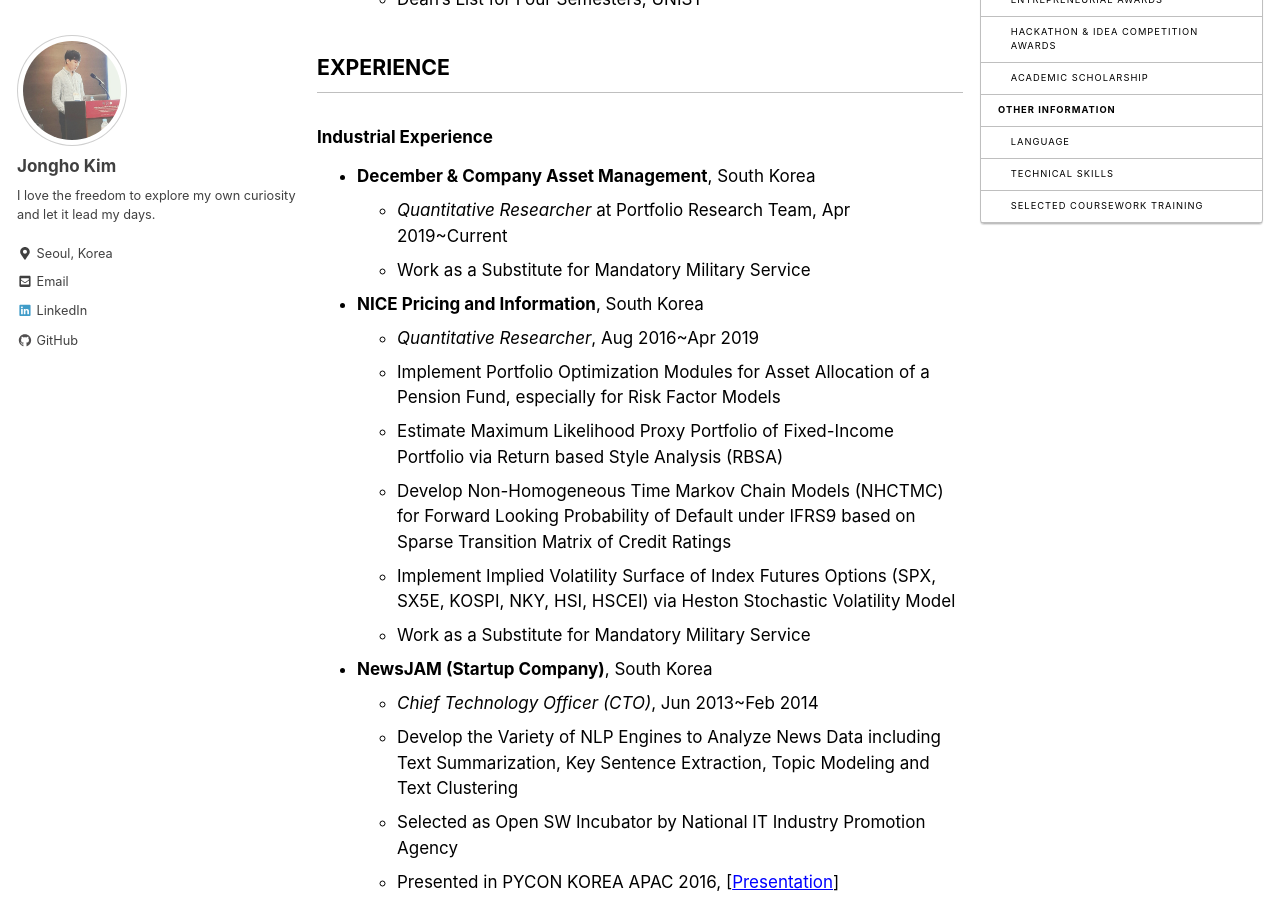
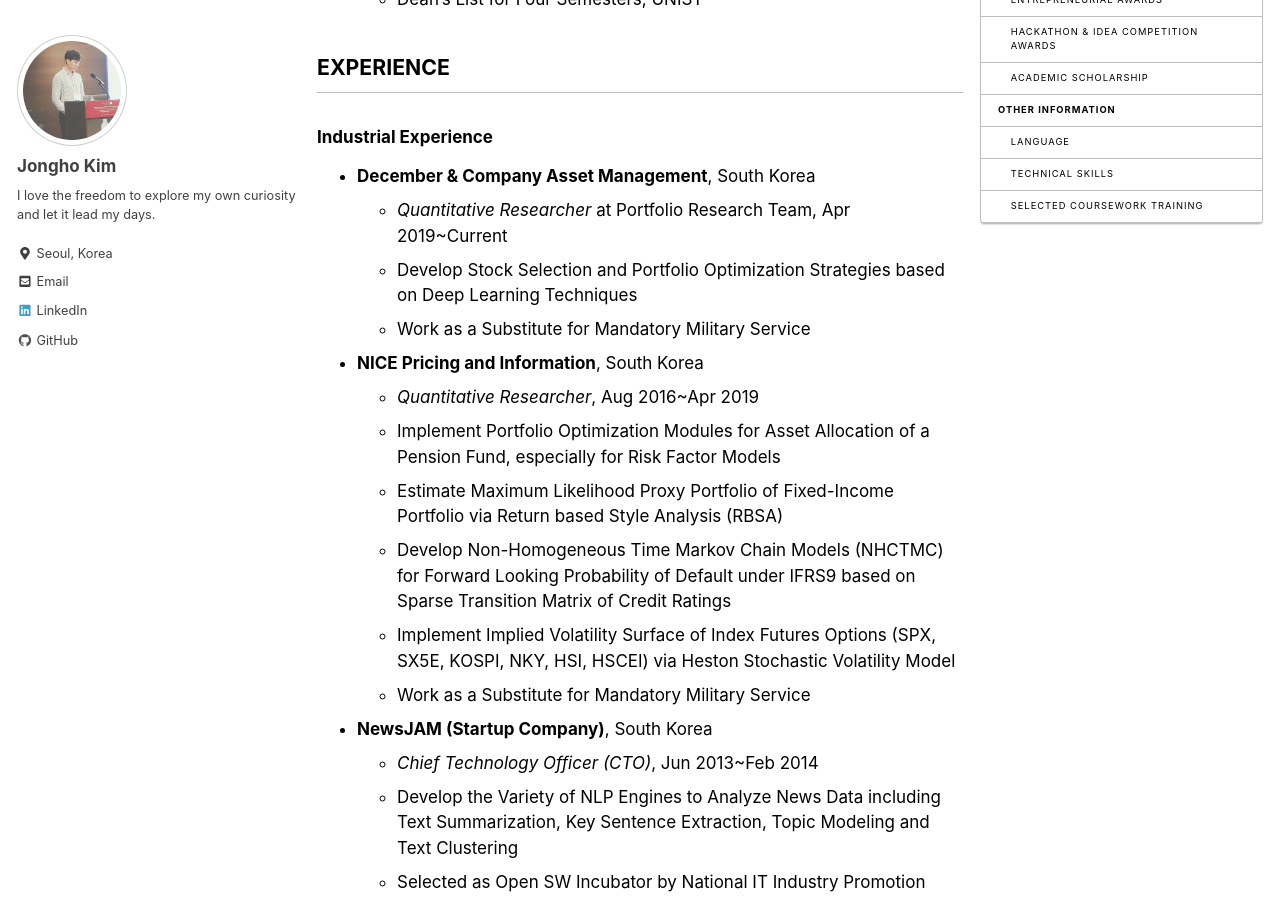
Before and after one commit to jonghkim/jonghkim.github.io, a Jekyll site: the page built from _pages/about.md, in a window 1280 px wide and 900 px high, scrolled down 456 px. Built offline with Jekyll 4.4.1, drawn with Linux system fonts in a browser that asks for light colours; nearby versions of some CDN libraries.

Commit message:
dnco update

```diff
--- a/_pages/about.md
+++ b/_pages/about.md
@@ -18,6 +18,7 @@ last_modified_at: 2019-03-19
 ### Industrial Experience
 - **December & Company Asset Management**, South Korea
     - *Quantitative Researcher* at Portfolio Research Team, Apr 2019~Current
+    - Develop Stock Selection and Portfolio Optimization Strategies based on Deep Learning Techniques
     - Work as a Substitute for Mandatory Military Service
 
 - **NICE Pricing and Information**, South Korea
```
